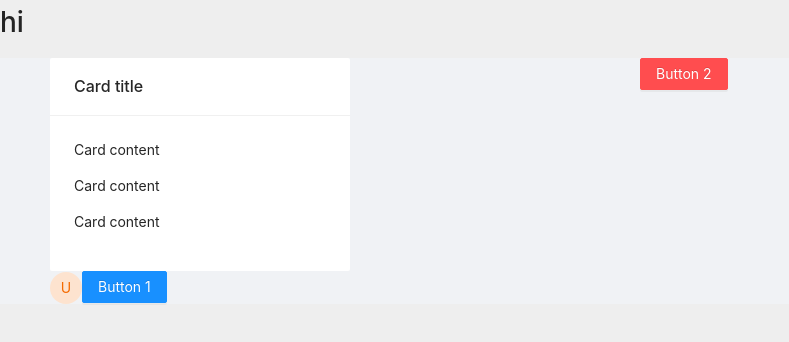
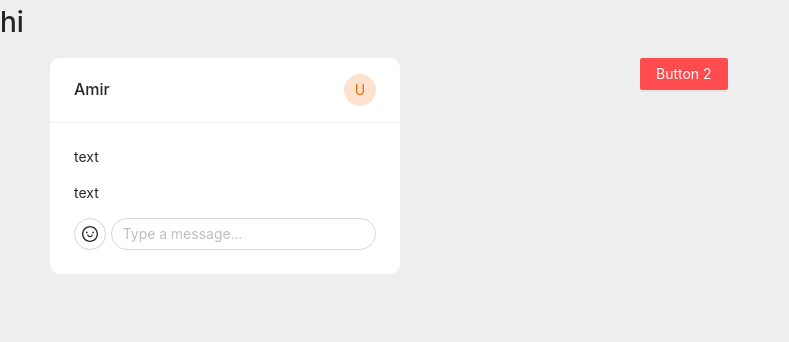
Before and after one commit to amiryxe/react-simulation-chat, a React (Create React App) app: page / in a window 1280 px wide. Shown: the top 342 px of the page, without its empty margins (0-789 px from the left). Built offline with nearby package versions, Linux system fonts and the light colour scheme; the HTML template or start-up script is replaced by a standard one.

Commit message:
chat card - p1

```diff
--- a/src/App.css
+++ b/src/App.css
@@ -3,3 +3,11 @@
 body {
   background: #eee;
 }
+
+.ant-card {
+  border-radius: 10px;
+}
+
+input[type='text'] {
+  border-radius: 20px;
+}
--- a/src/pages/Chat.js
+++ b/src/pages/Chat.js
@@ -1,23 +1,45 @@
 import React from 'react';
-import { Button, Row, Col, Avatar, Card, Layout } from 'antd';
+import { Button, Row, Col, Avatar, Card, Layout, Input, Tooltip } from 'antd';
+import { SmileOutlined } from '@ant-design/icons';
 
 const Chat = () => {
   return (
     <div className='container'>
-      <Layout style={{ padding: '0 50px' }}>
+      <Layout style={{ padding: '0 50px', background: 'transparent' }}>
         <Row>
           <Col span={12}>
-            <Card title='Card title' bordered={false} style={{ width: 300 }}>
-              <p>Card content</p>
-              <p>Card content</p>
-              <p>Card content</p>
+            <Card
+              title='Amir'
+              extra={
+                <Avatar
+                  style={{ color: '#f56a00', backgroundColor: '#fde3cf' }}
+                >
+                  U
+                </Avatar>
+              }
+              bordered={false}
+              style={{ width: 350 }}
+            >
+              <div className='messages'>
+                <p>text</p>
+
+                <p>text</p>
+              </div>
+
+              <div className='input-chat'>
+                <Row>
+                  <Col flex={2} style={{ textAlign: 'left' }}>
+                    <Tooltip title='Emoji'>
+                      <Button shape='circle' icon={<SmileOutlined />} />
+                    </Tooltip>
+                  </Col>
+
+                  <Col flex={10}>
+                    <Input placeholder='Type a message...' />
+                  </Col>
+                </Row>
+              </div>
             </Card>
-
-            <Avatar style={{ color: '#f56a00', backgroundColor: '#fde3cf' }}>
-              U
-            </Avatar>
-
-            <Button type='primary'>Button 1</Button>
           </Col>
           <Col span={12}>
             <Button type='danger'>Button 2</Button>
```
